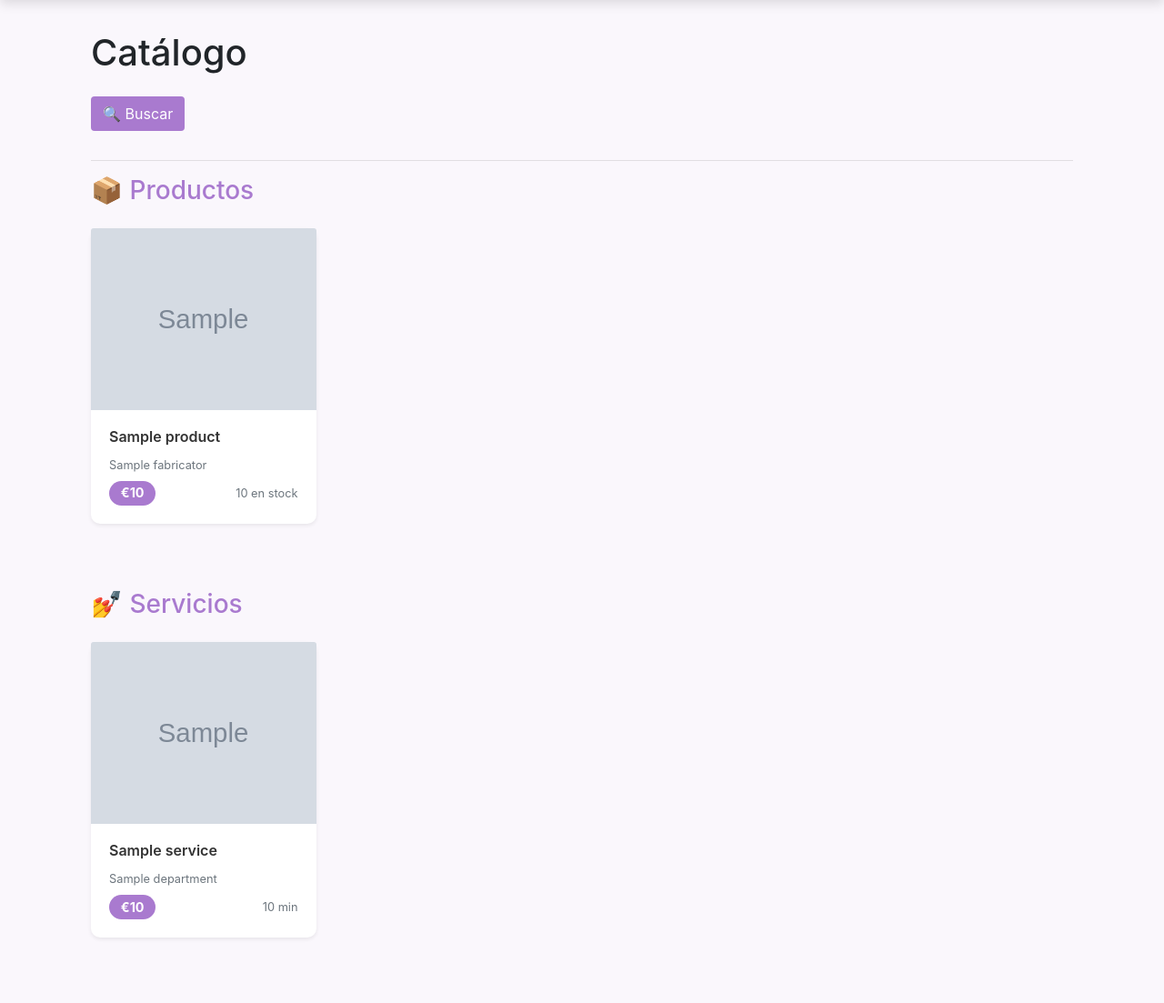
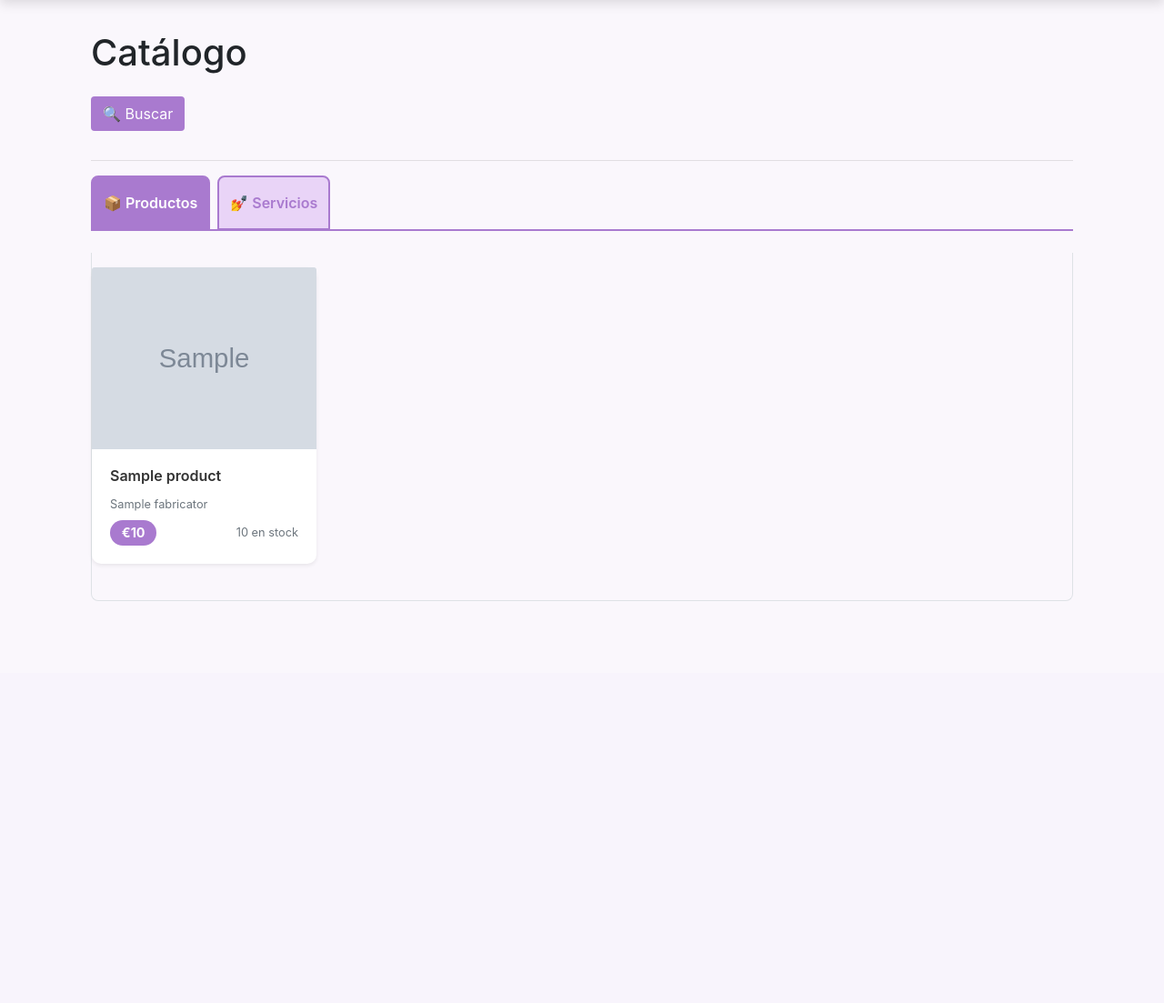
Before and after one commit to PepeCoral/orchid-cosmetics, a Django app: template src/app/templates/catalog/catalog.html in a window 1280 px wide. Shown: the part 60-1163 px from the top of the page at 91% size. After the commit the page ends 721 px from the top, so only its background shows below. Run offline with Django 5.2, Linux system fonts and the light colour scheme; the template is opened without the code that fills it: most values are stand-ins (such as "Sample title", 1, 10 or a date in 2020); grey boxes marked "Sample" are stand-in pictures; some libraries are stand-ins or nearby versions.

Commit message:
style: :lipstick: catlogo separado

```diff
--- a/src/app/templates/catalog/catalog.html
+++ b/src/app/templates/catalog/catalog.html
@@ -25,14 +25,34 @@
 
   <hr>
 
-  <!-- PRODUCTOS -->
+  <!-- PESTAÑAS -->
+  <ul class="nav nav-tabs mb-4" id="catalogTabs" role="tablist">
+    <li class="nav-item" role="presentation">
+      <button class="nav-link active" id="products-tab" data-toggle="tab" data-target="#products" type="button"
+        role="tab" aria-controls="products" aria-selected="true"
+        style="background-color: #a97acf; color: white; border-color: #a97acf;">
+        📦 Productos
+      </button>
+    </li>
+    <li class="nav-item" role="presentation">
+      <button class="nav-link" id="services-tab" data-toggle="tab" data-target="#services" type="button" role="tab"
+        aria-controls="services" aria-selected="false"
+        style="background-color: #e9d4f7; color: #a97acf; border-color: #a97acf;">
+        💅 Servicios
+      </button>
+    </li>
+  </ul>
+
+  <!-- CONTENIDO DE PESTAÑAS -->
+  <div class="tab-content" id="catalogTabsContent">
+
+    <!-- PESTAÑA PRODUCTOS -->
+    <div class="tab-pane fade show active" id="products" role="tabpanel" aria-labelledby="products-tab">
       {% if products %}
-  <div class="mb-5">
-    <h3 class="mb-4" style="color: #a97acf;">📦 Productos</h3>
       <div class="row">
         {% for p in products %}
         <div class="col-md-4 col-lg-3 mb-4">
-        <a href="/products/{{ p.id }}" class="text-decoration-none" style="color: inherit;">
+          <a href="{% url 'products/detail' p.id %}" class="text-decoration-none" style="color: inherit;">
             <div class="card h-100 shadow-sm product-card">
               {% if p.image_url %}
               <img src="{{ p.image_url.url }}" class="card-img-top" alt="{{ p.name }}"
@@ -59,17 +79,23 @@
         </div>
         {% endfor %}
       </div>
+      {% else %}
+      <div class="text-center py-5">
+        <div class="alert alert-info">
+          <h5>No hay productos disponibles</h5>
+          <p class="mb-0">Pronto tendremos nuevos productos en stock.</p>
+        </div>
       </div>
       {% endif %}
+    </div>
 
-  <!-- SERVICIOS -->
+    <!-- PESTAÑA SERVICIOS -->
+    <div class="tab-pane fade" id="services" role="tabpanel" aria-labelledby="services-tab">
       {% if services %}
-  <div class="mb-5">
-    <h3 class="mb-4" style="color: #a97acf;">💅 Servicios</h3>
       <div class="row">
         {% for s in services %}
         <div class="col-md-4 col-lg-3 mb-4">
-        <a href="/services/{{ s.id }}" class="text-decoration-none" style="color: inherit;">
+          <a href="/services/{{ s.id }}/" class="text-decoration-none" style="color: inherit;">
             <div class="card h-100 shadow-sm service-card">
               {% if s.image_url %}
               <img src="{{ s.image_url.url }}" class="card-img-top" alt="{{ s.name }}"
@@ -96,10 +122,19 @@
         </div>
         {% endfor %}
       </div>
+      {% else %}
+      <div class="text-center py-5">
+        <div class="alert alert-info">
+          <h5>No hay servicios disponibles</h5>
+          <p class="mb-0">Pronto tendremos nuevos servicios disponibles.</p>
+        </div>
       </div>
       {% endif %}
+    </div>
 
-  <!-- Mensaje si no hay nada -->
+  </div>
+
+  <!-- Mensaje si no hay nada en absoluto -->
   {% if not products and not services %}
   <div class="text-center py-5">
     <div class="alert alert-info">
@@ -118,13 +153,15 @@
 </div>
 
 <style>
-  .product-card, .service-card {
+  .product-card,
+  .service-card {
     transition: transform 0.2s ease, box-shadow 0.2s ease;
     border: none;
     border-radius: 10px;
   }
 
-  .product-card:hover, .service-card:hover {
+  .product-card:hover,
+  .service-card:hover {
     transform: translateY(-5px);
     box-shadow: 0 8px 25px rgba(0, 0, 0, 0.15) !important;
   }
@@ -139,5 +176,75 @@
     padding: 0.4rem 0.8rem;
     border-radius: 15px;
   }
+
+  /* Estilos para las pestañas */
+  .nav-tabs {
+    border-bottom: 2px solid #a97acf;
+  }
+
+  .nav-tabs .nav-link {
+    border: 2px solid #a97acf;
+    font-weight: 600;
+    padding: 1rem 1.5rem;
+    margin-right: 0.5rem;
+    border-radius: 8px 8px 0 0;
+    transition: all 0.3s ease;
+  }
+
+  .nav-tabs .nav-link.active {
+    background-color: #a97acf;
+    color: white !important;
+    border-bottom: 2px solid white;
+  }
+
+  .nav-tabs .nav-link:not(.active) {
+    background-color: #e9d4f7;
+    color: #a97acf !important;
+  }
+
+  .nav-tabs .nav-link:not(.active):hover {
+    background-color: #d8bdee;
+    color: #8e5db5 !important;
+  }
+
+  .tab-content {
+    padding: 1rem 0;
+    border: 1px solid #dee2e6;
+    border-top: none;
+    border-radius: 0 0 8px 8px;
+  }
 </style>
+
+<!-- Script para mantener la pestaña activa al recargar -->
+<script>
+  document.addEventListener('DOMContentLoaded', function () {
+    // Recuperar pestaña activa del localStorage
+    const activeTab = localStorage.getItem('activeCatalogTab');
+    if (activeTab) {
+      const tab = document.querySelector(activeTab);
+      if (tab) {
+        new bootstrap.Tab(tab).show();
+      }
+    }
+
+    // Guardar pestaña activa en localStorage
+    document.querySelectorAll('#catalogTabs button').forEach(tab => {
+      tab.addEventListener('click', function () {
+        localStorage.setItem('activeCatalogTab', '#' + this.id);
+
+        // Actualizar colores de las pestañas
+        document.querySelectorAll('#catalogTabs .nav-link').forEach(link => {
+          if (link === this) {
+            link.style.backgroundColor = '#a97acf';
+            link.style.color = 'white';
+          } else {
+            link.style.backgroundColor = '#e9d4f7';
+            link.style.color = '#a97acf';
+          }
+        });
+      });
+    });
+  });
+</script>
+
 {% endblock %}
```
Lines whose indentation alone changed are shown as unchanged.
